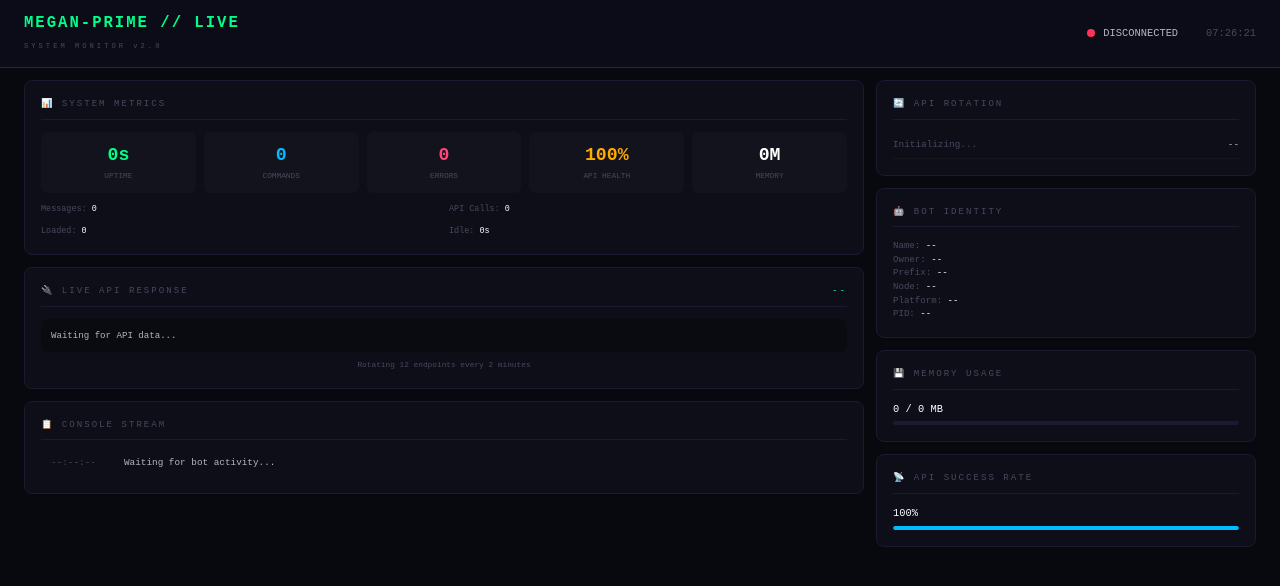
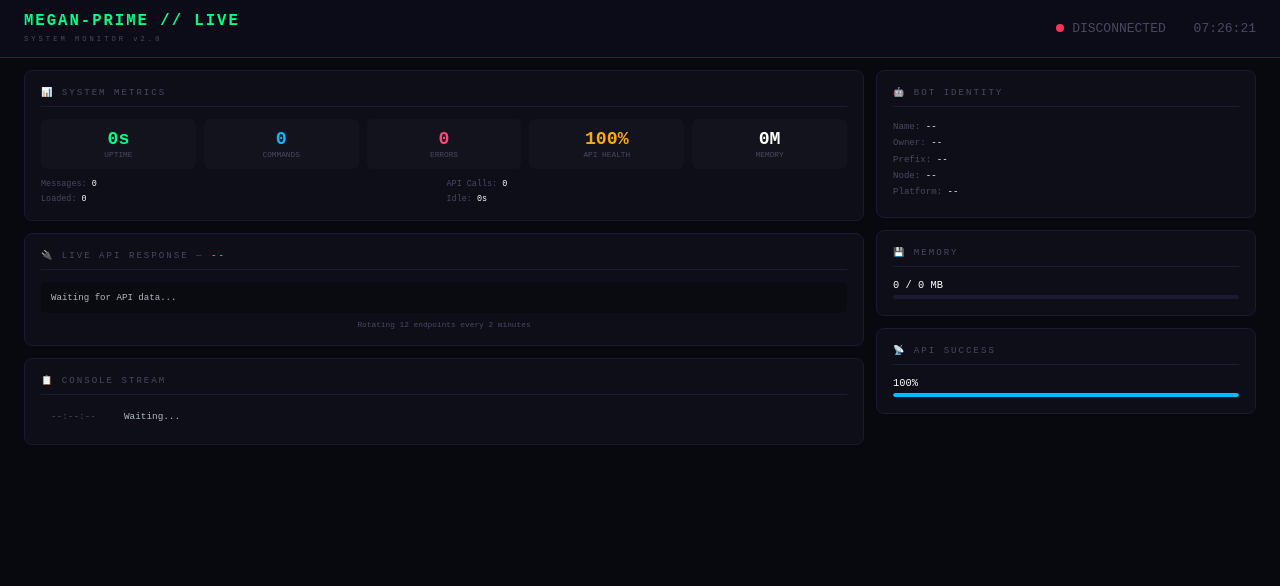
Before and after one commit to Wangatracker/megan-prime, a website: page megan/dashboard.html in a window 1280 px wide. Drawn offline with nearby package versions, Linux system fonts and the light colour scheme; no server answers.

Commit message:
v2.2: Fixed dashboard (starts once, no port conflict), new live monitor HTML

```diff
--- a/megan/dashboard.html
+++ b/megan/dashboard.html
@@ -6,51 +6,18 @@
     <title>Megan-Prime | Live Monitor</title>
     <script src="https://cdn.socket.io/4.8.0/socket.io.min.js"></script>
     <style>
-        :root {
-            --bg: #08080f;
-            --card: #0e0e18;
-            --border: #1a1a30;
-            --neon: #00ff88;
-            --neon2: #00bbff;
-            --neon3: #ff4477;
-            --neon4: #ffaa00;
-            --text: #b0b8c0;
-            --dim: #484860;
-            --red: #ff3355;
-        }
+        :root { --bg: #08080f; --card: #0e0e18; --border: #1a1a30; --neon: #00ff88; --neon2: #00bbff; --neon3: #ff4477; --neon4: #ffaa00; --text: #b0b8c0; --dim: #484860; --red: #ff3355; }
         * { margin: 0; padding: 0; box-sizing: border-box; }
-        body {
-            font-family: 'Courier New', 'Consolas', monospace;
-            background: var(--bg);
-            color: var(--text);
-            min-height: 100vh;
-            font-size: 13px;
-            line-height: 1.5;
-        }
-
-        .header {
-            background: #0c0c18;
-            border-bottom: 1px solid #00ff8830;
-            padding: 12px 24px;
-            display: flex;
-            justify-content: space-between;
-            align-items: center;
-            position: sticky;
-            top: 0;
-            z-index: 100;
-        }
+        body { font-family: 'Courier New', monospace; background: var(--bg); color: var(--text); min-height: 100vh; font-size: 13px; }
+        .header { background: #0c0c18; border-bottom: 1px solid #00ff8830; padding: 12px 24px; display: flex; justify-content: space-between; align-items: center; }
         .header h1 { color: var(--neon); font-size: 1.2em; letter-spacing: 2px; }
-        .header .status { display: flex; align-items: center; gap: 8px; font-size: 0.8em; }
         .dot { width: 8px; height: 8px; border-radius: 50%; display: inline-block; }
         .dot.on { background: var(--neon); box-shadow: 0 0 8px var(--neon); animation: blink 2s infinite; }
         .dot.off { background: var(--red); }
         @keyframes blink { 0%,100%{opacity:1} 50%{opacity:0.3} }
-
         .container { display: grid; grid-template-columns: 1fr 380px; gap: 12px; padding: 12px 24px; max-width: 1500px; margin: 0 auto; }
-
         .panel { background: var(--card); border: 1px solid var(--border); border-radius: 8px; padding: 16px; margin-bottom: 12px; }
         .panel-title { font-size: 0.7em; text-transform: uppercase; letter-spacing: 2px; color: var(--dim); margin-bottom: 12px; border-bottom: 1px solid var(--border); padding-bottom: 8px; }
-
         .metrics { display: grid; grid-template-columns: repeat(5, 1fr); gap: 8px; }
         .metric { text-align: center; padding: 10px; background: rgba(255,255,255,0.02); border-radius: 6px; }
         .metric .val { font-size: 1.4em; font-weight: 700; color: #fff; }
@@ -60,7 +27,6 @@
         .metric:nth-child(3) .val { color: var(--neon3); }
         .metric:nth-child(4) .val { color: var(--neon4); }
         .metric:nth-child(5) .val { color: #fff; }
-
         .log-stream { max-height: 400px; overflow-y: auto; font-size: 0.72em; }
         .log-stream::-webkit-scrollbar { width: 3px; }
         .log-stream::-webkit-scrollbar-thumb { background: var(--border); }
@@ -71,47 +37,13 @@
         .log-entry.api { border-color: var(--neon); }
         .log-entry .ts { color: var(--dim); min-width: 65px; }
         .log-entry .lv { font-weight: 700; min-width: 40px; }
-
-        .api-rotation { font-size: 0.72em; }
-        .api-rotation .api-row { display: flex; justify-content: space-between; padding: 6px 0; border-bottom: 1px solid rgba(255,255,255,0.03); }
-        .api-row .name { color: var(--dim); }
-        .api-row .status-ok { color: var(--neon); }
-        .api-row .status-fail { color: var(--red); }
-
-        .data-preview {
-            font-size: 0.7em;
-            background: rgba(0,0,0,0.3);
-            border-radius: 6px;
-            padding: 10px;
-            max-height: 250px;
-            overflow-y: auto;
-            white-space: pre-wrap;
-            word-break: break-all;
-        }
-        .data-preview::-webkit-scrollbar { width: 3px; }
-        .data-preview::-webkit-scrollbar-thumb { background: var(--border); }
-
-        .bar {
-            height: 4px;
-            background: var(--border);
-            border-radius: 2px;
-            margin-top: 4px;
-            overflow: hidden;
-        }
-        .bar-fill {
-            height: 100%;
-            border-radius: 2px;
-            transition: width 1s ease;
-        }
+        .data-preview { font-size: 0.7em; background: rgba(0,0,0,0.3); border-radius: 6px; padding: 10px; max-height: 250px; overflow-y: auto; white-space: pre-wrap; word-break: break-all; }
+        .bar { height: 4px; background: var(--border); border-radius: 2px; margin-top: 4px; overflow: hidden; }
+        .bar-fill { height: 100%; border-radius: 2px; transition: width 1s ease; }
         .bar-fill.green { background: var(--neon); }
         .bar-fill.blue { background: var(--neon2); }
         .bar-fill.yellow { background: var(--neon4); }
         .bar-fill.red { background: var(--red); }
-
-        @media (max-width: 900px) {
-            .container { grid-template-columns: 1fr; }
-            .metrics { grid-template-columns: repeat(3, 1fr); }
-        }
     </style>
 </head>
 <body>
@@ -120,17 +52,14 @@
             <h1>MEGAN-PRIME // LIVE</h1>
             <span style="font-size:0.55em;color:var(--dim);letter-spacing:3px;">SYSTEM MONITOR v2.0</span>
         </div>
-        <div class="status">
+        <div>
             <span id="connDot" class="dot off"></span>
-            <span id="connText">DISCONNECTED</span>
+            <span id="connText" style="color:var(--dim);">DISCONNECTED</span>
             <span style="color:var(--dim);margin-left:20px;" id="clock">00:00:00</span>
         </div>
     </div>
-
     <div class="container">
-        <!-- Main Column -->
         <div>
-            <!-- Metrics -->
             <div class="panel">
                 <div class="panel-title">📊 SYSTEM METRICS</div>
                 <div class="metrics">
@@ -140,170 +69,90 @@
                     <div class="metric"><div class="val" id="mApiOk">100%</div><div class="lbl">API Health</div></div>
                     <div class="metric"><div class="val" id="mMem">0M</div><div class="lbl">Memory</div></div>
                 </div>
-                <div style="margin-top:10px;display:grid;grid-template-columns:1fr 1fr;gap:10px;font-size:0.65em;color:var(--dim);">
+                <div style="margin-top:10px;font-size:0.65em;color:var(--dim);display:grid;grid-template-columns:1fr 1fr;gap:5px;">
                     <div>Messages: <span id="mMsgs" style="color:#fff">0</span></div>
                     <div>API Calls: <span id="mApiCalls" style="color:#fff">0</span></div>
                     <div>Loaded: <span id="mLoaded" style="color:#fff">0</span></div>
                     <div>Idle: <span id="mIdle" style="color:#fff">0s</span></div>
                 </div>
             </div>
-
-            <!-- API Response Preview -->
             <div class="panel">
-                <div class="panel-title" style="display:flex;justify-content:space-between;">
-                    <span>🔌 LIVE API RESPONSE</span>
-                    <span id="apiEndpointName" style="color:var(--neon);">--</span>
-                </div>
+                <div class="panel-title">🔌 LIVE API RESPONSE — <span id="apiEndpointName" style="color:var(--neon);">--</span></div>
                 <div class="data-preview" id="apiPreview">Waiting for API data...</div>
-                <div style="margin-top:8px;font-size:0.6em;color:var(--dim);text-align:center;">
-                    Rotating 12 endpoints every 2 minutes
+                <div style="margin-top:8px;font-size:0.6em;color:var(--dim);text-align:center;">Rotating 12 endpoints every 2 minutes</div>
+            </div>
+            <div class="panel">
+                <div class="panel-title">📋 CONSOLE STREAM</div>
+                <div class="log-stream" id="logStream"><div class="log-entry"><span class="ts">--:--:--</span>Waiting...</div></div>
+            </div>
+        </div>
+        <div>
+            <div class="panel">
+                <div class="panel-title">🤖 BOT IDENTITY</div>
+                <div style="font-size:0.7em;color:var(--dim);line-height:1.8;">
+                    Name: <span id="botName" style="color:#fff">--</span><br>
+                    Owner: <span id="botOwner" style="color:#fff">--</span><br>
+                    Prefix: <span id="botPrefix" style="color:#fff">--</span><br>
+                    Node: <span id="botNode" style="color:#fff">--</span><br>
+                    Platform: <span id="botPlatform" style="color:#fff">--</span>
                 </div>
             </div>
-
-            <!-- Live Log Stream -->
             <div class="panel">
-                <div class="panel-title">📋 CONSOLE STREAM</div>
-                <div class="log-stream" id="logStream">
-                    <div class="log-entry"><span class="ts">--:--:--</span><span>Waiting for bot activity...</span></div>
-                </div>
-            </div>
-        </div>
-
-        <!-- Side Column -->
-        <div>
-            <!-- API Rotation Status -->
-            <div class="panel">
-                <div class="panel-title">🔄 API ROTATION</div>
-                <div class="api-rotation" id="apiRotation">
-                    <div class="api-row"><span class="name">Initializing...</span><span>--</span></div>
-                </div>
-            </div>
-
-            <!-- Bot Identity -->
-            <div class="panel">
-                <div class="panel-title">🤖 BOT IDENTITY</div>
-                <div style="font-size:0.7em;color:var(--dim);">
-                    <div>Name: <span id="botName" style="color:#fff">--</span></div>
-                    <div>Owner: <span id="botOwner" style="color:#fff">--</span></div>
-                    <div>Prefix: <span id="botPrefix" style="color:#fff">--</span></div>
-                    <div>Node: <span id="botNode" style="color:#fff">--</span></div>
-                    <div>Platform: <span id="botPlatform" style="color:#fff">--</span></div>
-                    <div>PID: <span id="botPid" style="color:#fff">--</span></div>
-                </div>
-            </div>
-
-            <!-- Memory Bar -->
-            <div class="panel">
-                <div class="panel-title">💾 MEMORY USAGE</div>
+                <div class="panel-title">💾 MEMORY</div>
                 <div style="font-size:0.8em;color:#fff;" id="memBarVal">0 / 0 MB</div>
                 <div class="bar"><div class="bar-fill green" id="memBar" style="width:0%"></div></div>
             </div>
-
-            <!-- API Success Rate -->
             <div class="panel">
-                <div class="panel-title">📡 API SUCCESS RATE</div>
+                <div class="panel-title">📡 API SUCCESS</div>
                 <div style="font-size:0.8em;color:#fff;" id="apiRateVal">100%</div>
                 <div class="bar"><div class="bar-fill blue" id="apiRateBar" style="width:100%"></div></div>
             </div>
         </div>
     </div>
-
     <script>
         const socket = io();
-        let apiHistory = {};
-
-        function fmt(s) {
-            const d = Math.floor(s/86400), h = Math.floor((s%86400)/3600), m = Math.floor((s%3600)/60), sec = s%60;
-            return d>0?`${d}d ${h}h` : h>0?`${h}h ${m}m` : `${m}m ${sec}s`;
-        }
-
-        // Clock
-        setInterval(() => {
-            const now = new Date();
-            document.getElementById('clock').textContent =
-                now.toLocaleTimeString('en-US', { hour12: false, hour: '2-digit', minute: '2-digit', second: '2-digit' });
-        }, 1000);
-
-        // Health updates
-        socket.on('health', (d) => {
-            document.getElementById('connDot').className = 'dot ' + (d.isConnected ? 'on' : 'off');
-            document.getElementById('connText').textContent = d.isConnected ? 'ONLINE' : 'OFFLINE';
-            document.getElementById('mUptime').textContent = fmt(d.uptime || 0);
-            document.getElementById('mCmds').textContent = d.commands || 0;
-            document.getElementById('mErrors').textContent = d.errors || 0;
-            document.getElementById('mApiOk').textContent = (d.apiSuccessRate || 100) + '%';
-            document.getElementById('mMem').textContent = (d.memory?.mb || 0) + 'M';
-            document.getElementById('mMsgs').textContent = d.messages || 0;
-            document.getElementById('mApiCalls').textContent = (d.apiCalls || 0) + '/' + (d.apiFails || 0) + ' fail';
-            document.getElementById('mLoaded').textContent = d.commandsLoaded || 0;
-            document.getElementById('mIdle').textContent = fmt(d.idle || 0);
-
-            document.getElementById('botName').textContent = d.botName || '--';
-            document.getElementById('botOwner').textContent = d.ownerName || '--';
-            document.getElementById('botPrefix').textContent = d.prefix || '--';
-            document.getElementById('botNode').textContent = d.nodeVersion || '--';
-            document.getElementById('botPlatform').textContent = d.platform || '--';
-            document.getElementById('botPid').textContent = 'running';
-
-            // Memory bar
-            const memUsed = d.memory?.mb || 0;
-            const memTotal = d.memory?.total || 100;
-            const memPct = Math.min(100, Math.round((memUsed / Math.max(memTotal, 1)) * 100));
-            document.getElementById('memBarVal').textContent = `${memUsed} / ${memTotal} MB`;
-            document.getElementById('memBar').style.width = memPct + '%';
-            document.getElementById('memBar').className = 'bar-fill ' + (memPct > 80 ? 'red' : memPct > 50 ? 'yellow' : 'green');
-
-            // API rate bar
-            const apiRate = d.apiSuccessRate || 100;
-            document.getElementById('apiRateVal').textContent = apiRate + '%';
-            document.getElementById('apiRateBar').style.width = apiRate + '%';
-            document.getElementById('apiRateBar').className = 'bar-fill ' + (apiRate < 50 ? 'red' : apiRate < 90 ? 'yellow' : 'blue');
+        function fmt(s) { const d=Math.floor(s/86400),h=Math.floor((s%86400)/3600),m=Math.floor((s%3600)/60); return d>0?`${d}d ${h}h`:h>0?`${h}h ${m}m`:`${m}m ${s%60}s`; }
+        setInterval(()=>{ const n=new Date(); document.getElementById('clock').textContent=n.toLocaleTimeString('en-US',{hour12:false,hour:'2-digit',minute:'2-digit',second:'2-digit'}); },1000);
+        socket.on('health',(d)=>{
+            document.getElementById('connDot').className='dot '+(d.isConnected?'on':'off');
+            document.getElementById('connText').textContent=d.isConnected?'ONLINE':'OFFLINE';
+            document.getElementById('mUptime').textContent=fmt(d.uptime||0);
+            document.getElementById('mCmds').textContent=d.commands||0;
+            document.getElementById('mErrors').textContent=d.errors||0;
+            document.getElementById('mApiOk').textContent=(d.apiSuccessRate||100)+'%';
+            document.getElementById('mMem').textContent=(d.memory?.mb||0)+'M';
+            document.getElementById('mMsgs').textContent=d.messages||0;
+            document.getElementById('mApiCalls').textContent=(d.apiCalls||0)+'/'+(d.apiFails||0)+' fail';
+            document.getElementById('mLoaded').textContent=d.commandsLoaded||0;
+            document.getElementById('mIdle').textContent=fmt(d.idle||0);
+            document.getElementById('botName').textContent=d.botName||'--';
+            document.getElementById('botOwner').textContent=d.ownerName||'--';
+            document.getElementById('botPrefix').textContent=d.prefix||'--';
+            document.getElementById('botNode').textContent=d.nodeVersion||'--';
+            document.getElementById('botPlatform').textContent=d.platform||'--';
+            const mu=d.memory?.mb||0,mt=d.memory?.total||100,mp=Math.min(100,Math.round((mu/Math.max(mt,1))*100));
+            document.getElementById('memBarVal').textContent=`${mu} / ${mt} MB`;
+            document.getElementById('memBar').style.width=mp+'%';
+            document.getElementById('memBar').className='bar-fill '+(mp>80?'red':mp>50?'yellow':'green');
+            const ar=d.apiSuccessRate||100;
+            document.getElementById('apiRateVal').textContent=ar+'%';
+            document.getElementById('apiRateBar').style.width=ar+'%';
         });
-
-        // Live API response
-        socket.on('apiUpdate', (d) => {
-            document.getElementById('apiEndpointName').textContent = d.endpoint || '--';
-            if (d.data) {
-                const preview = document.getElementById('apiPreview');
-                preview.textContent = JSON.stringify(d.data, null, 2).substring(0, 3000);
-            }
-            if (d.health) {
-                apiHistory = d.health;
-            }
+        socket.on('apiUpdate',(d)=>{
+            document.getElementById('apiEndpointName').textContent=d.endpoint||'--';
+            if(d.data) document.getElementById('apiPreview').textContent=JSON.stringify(d.data,null,2).substring(0,3000);
         });
-
-        // Log stream
-        socket.on('log', (entry) => {
-            const stream = document.getElementById('logStream');
-            const levelColors = { msg: '#00bbff', cmd: '#ffaa00', error: '#ff3355', api: '#00ff88', info: '#b0b8c0' };
-            const color = levelColors[entry.level] || '#b0b8c0';
-            const html = `<div class="log-entry ${entry.level}">
-                <span class="ts">${entry.timeStr || '--:--:--'}</span>
-                <span class="lv" style="color:${color}">[${(entry.level||'INFO').toUpperCase()}]</span>
-                <span>${entry.message}</span>
-            </div>`;
-            stream.insertAdjacentHTML('afterbegin', html);
-            if (stream.children.length > 100) stream.lastElementChild.remove();
+        socket.on('log',(entry)=>{
+            const lc={msg:'#00bbff',cmd:'#ffaa00',error:'#ff3355',api:'#00ff88'};
+            document.getElementById('logStream').insertAdjacentHTML('afterbegin',`<div class="log-entry ${entry.level}"><span class="ts">${entry.timeStr||'--:--:--'}</span><span class="lv" style="color:${lc[entry.level]||'#b0b8c0'}">[${(entry.level||'INFO').toUpperCase()}]</span><span>${entry.message}</span></div>`);
+            if(document.getElementById('logStream').children.length>100) document.getElementById('logStream').lastElementChild.remove();
         });
-
-        // Bulk logs on connect
-        socket.on('logs', (logs) => {
-            const stream = document.getElementById('logStream');
-            stream.innerHTML = '';
-            logs.reverse().forEach(entry => {
-                const levelColors = { msg: '#00bbff', cmd: '#ffaa00', error: '#ff3355', api: '#00ff88', info: '#b0b8c0' };
-                const color = levelColors[entry.level] || '#b0b8c0';
-                stream.insertAdjacentHTML('afterbegin', `<div class="log-entry ${entry.level}">
-                    <span class="ts">${entry.timeStr || '--:--:--'}</span>
-                    <span class="lv" style="color:${color}">[${(entry.level||'INFO').toUpperCase()}]</span>
-                    <span>${entry.message}</span>
-                </div>`);
-            });
+        socket.on('logs',(logs)=>{
+            const stream=document.getElementById('logStream'); stream.innerHTML='';
+            const lc={msg:'#00bbff',cmd:'#ffaa00',error:'#ff3355',api:'#00ff88'};
+            logs.reverse().forEach(e=>stream.insertAdjacentHTML('afterbegin',`<div class="log-entry ${e.level}"><span class="ts">${e.timeStr||'--:--:--'}</span><span class="lv" style="color:${lc[e.level]||'#b0b8c0'}">[${(e.level||'INFO').toUpperCase()}]</span><span>${e.message}</span></div>`));
         });
-
-        // Initial load
-        socket.emit('getHealth');
-        socket.emit('getLogs');
+        socket.emit('getHealth'); socket.emit('getLogs');
     </script>
 </body>
 </html>
```
